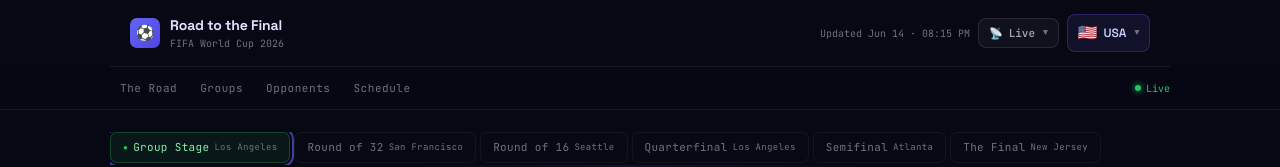
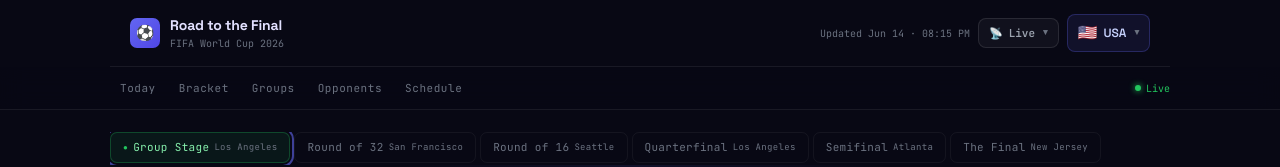
Before and after one commit to stephenburks/road-to-the-final, a React (Vite) app: page / in a window 1280 px wide. Shown: the top 167 px of the page. Built offline with nearby package versions, Linux system fonts and the light colour scheme.

Commit message:
feat(nav): add Today and Bracket nav links with scrollbar support

```diff
--- a/src/components/Hero.jsx
+++ b/src/components/Hero.jsx
@@ -44,7 +44,7 @@
 
 	return (
 		<div className="wrap">
-			<section className={styles.hero} aria-labelledby="hero-heading">
+			<section className={styles.hero} id="hero" aria-labelledby="hero-heading">
 				<div className={styles.glow} aria-hidden="true" />
 
 				<div className={styles.inner}>
--- a/src/components/Nav.jsx
+++ b/src/components/Nav.jsx
@@ -7,7 +7,8 @@
   return (
     <nav className={styles.nav} aria-label="Site navigation">
       <div className={styles.inner}>
-        <a href="#road"      className={styles.link}>The Road</a>
+        <a href="#hero"      className={styles.link}>Today</a>
+        <a href="#road"      className={styles.link}>Bracket</a>
         <a href="#groups"    className={styles.link}>Groups</a>
         <a href="#opponents" className={styles.link}>Opponents</a>
         <a href="#schedule"  className={styles.link}>Schedule</a>
--- a/src/components/Nav.module.css
+++ b/src/components/Nav.module.css
@@ -15,7 +15,11 @@
   align-items: center;
   height: 42px;
   gap: 3px;
+  overflow-x: auto;
+  -webkit-overflow-scrolling: touch;
+  scrollbar-width: none;
 }
+.inner::-webkit-scrollbar { display: none; }
 
 .link {
   padding: 5px 10px;
@@ -25,6 +29,7 @@
   color: var(--text-dim);
   letter-spacing: 0.05em;
   transition: color 0.15s, background 0.15s;
+  flex-shrink: 0;
 }
 
 .link:hover {
```
